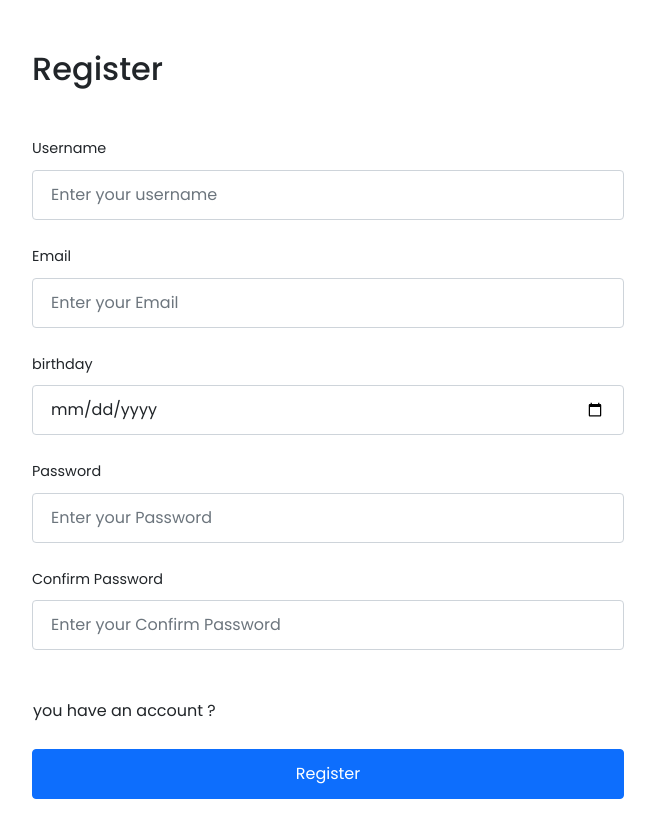
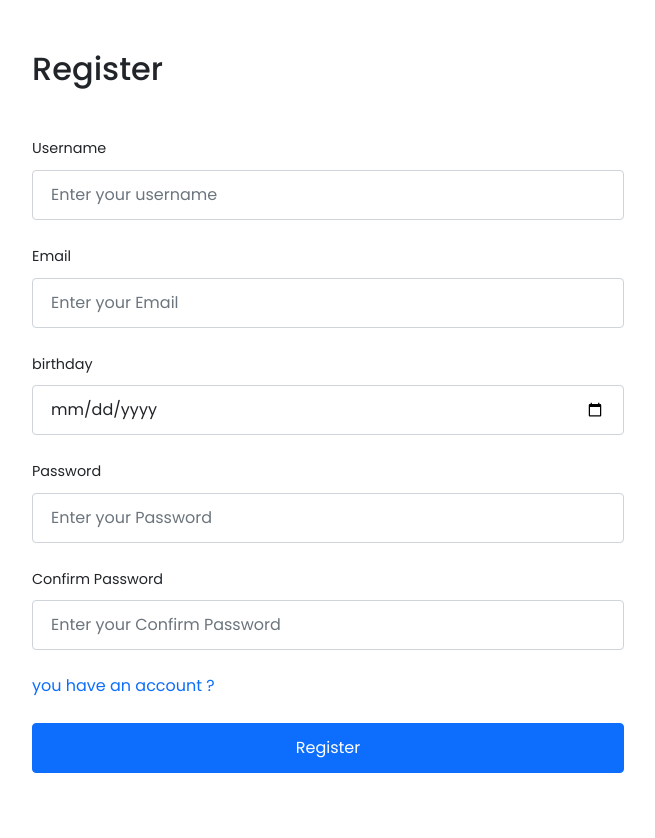
Before and after one commit to UndeadMe/React-User-Panel, a React (Create React App) app: page /register in a window 1280 px wide. Shown: the top 838 px of the page, without its empty margins (312-967 px from the left). Built offline with nearby package versions, Linux system fonts and the light colour scheme.

Commit message:
fix login and register route

```diff
--- a/src/routes/Login.jsx
+++ b/src/routes/Login.jsx
@@ -1,4 +1,5 @@
 import { useState } from 'react'
+import { useNavigate, Link } from 'react-router-dom';
 
 // import styles of this component
 import styles from '../Components/Forms/Forms.module.css'
@@ -17,6 +18,7 @@ import { getStorage, setUserId, updateStorage } from '../utils/storage'
 
 const Login = ({ onRegister, onLogin }) => {
     const [submit, setSubmit] = useState(false)
+    const navigate = useNavigate()
 
     const formik = useFormik({
         initialValues: {
@@ -53,7 +55,7 @@ const Login = ({ onRegister, onLogin }) => {
         const users = getStorage('users')
         updateStorage(users, myVerifyUser, true)
         setUserId(myVerifyUser.id)
-        onLogin()
+        navigate('/')
     }
 
     return (
@@ -101,13 +103,11 @@ const Login = ({ onRegister, onLogin }) => {
                     {...formik.getFieldProps('password')}
                 />
 
-                <Button
-                    onClick={() => onRegister('register')}
-                    className='shadow-none mt-4 p-0'
-                    type="button"
-                    variant="">
+                <Link
+                    to="/register"
+                    className='shadow-none text-decoration-none mt-4 p-0'>
                     you dont' have any account ?
-                </Button>
+                </Link>
 
                 <Button
                     className={`${styles["submit-btn"]} w-100`}
--- a/src/routes/Register.jsx
+++ b/src/routes/Register.jsx
@@ -1,4 +1,5 @@
 import { useState } from 'react';
+import { useNavigate, Link } from 'react-router-dom';
 
 // import styles of this component
 import styles from '../Components/Forms/Forms.module.css'
@@ -9,7 +10,6 @@ import FormInput from '../Components/Forms/FormInput/FormInput';
 // import other pkg to use
 import { useFormik } from 'formik';
 import { object, string, date, ref } from 'yup'
-import PropTypes from 'prop-types';
 import { v4 as uniqid } from 'uuid';
 import { Container, Button, Form } from 'react-bootstrap';
 
@@ -18,6 +18,7 @@ import { getStorage, setUserId, setUserInStorage } from '../utils/storage';
 
 const Register = ({ onRegister, onLogin }) => {
     const [submit, setSubmit] = useState(false)
+    const navigate = useNavigate()
 
     const formik = useFormik({
         initialValues: {
@@ -39,6 +40,8 @@ const Register = ({ onRegister, onLogin }) => {
                 .min(8, 'your password must be 8 characters or more')
                 .matches(/^(?=.*\d)(?=.*[a-z])(?=.*[A-Z])(?=.*[a-zA-Z]).{8,}$/, 'invalid password'),
             confirmPassword: string().required('please enter your confirm password')
+                .min(8, 'your password must be 8 characters or more')
+                .matches(/^(?=.*\d)(?=.*[a-z])(?=.*[A-Z])(?=.*[a-zA-Z]).{8,}$/, 'invalid password')
                 .oneOf([ref('password')], 'your confirm password must match'),
         }),
         onSubmit: (values, { setFieldError }) => {
@@ -57,7 +60,7 @@ const Register = ({ onRegister, onLogin }) => {
 
                     setUserId(userId)
                     setUserInStorage('users', users)
-                    onRegister()
+                    navigate('/panel')
                 }
             } else {
                 const userId = uniqid()
@@ -65,7 +68,7 @@ const Register = ({ onRegister, onLogin }) => {
 
                 setUserId(userId)
                 setUserInStorage('users', users)
-                onRegister()
+                navigate('/panel')
             }
         }
     })
@@ -151,13 +154,11 @@ const Register = ({ onRegister, onLogin }) => {
                     {...formik.getFieldProps('confirmPassword')}
                 />
 
-                <Button
-                    onClick={() => onLogin('login')}
-                    className='shadow-none mt-4 p-0'
-                    type="button"
-                    variant="">
+                <Link
+                    to="/login"
+                    className='shadow-none text-decoration-none mt-4 p-0'>
                     you have an account ?
-                </Button>
+                </Link>
 
                 <Button
                     className={`${styles["submit-btn"]} w-100`}
@@ -172,10 +173,4 @@ const Register = ({ onRegister, onLogin }) => {
     )
 }
 
-// validate component
-Register.propTypes = {
-    onRegister: PropTypes.func.isRequired,
-    onLogin: PropTypes.func.isRequired,
-}
-
 export default Register
```
